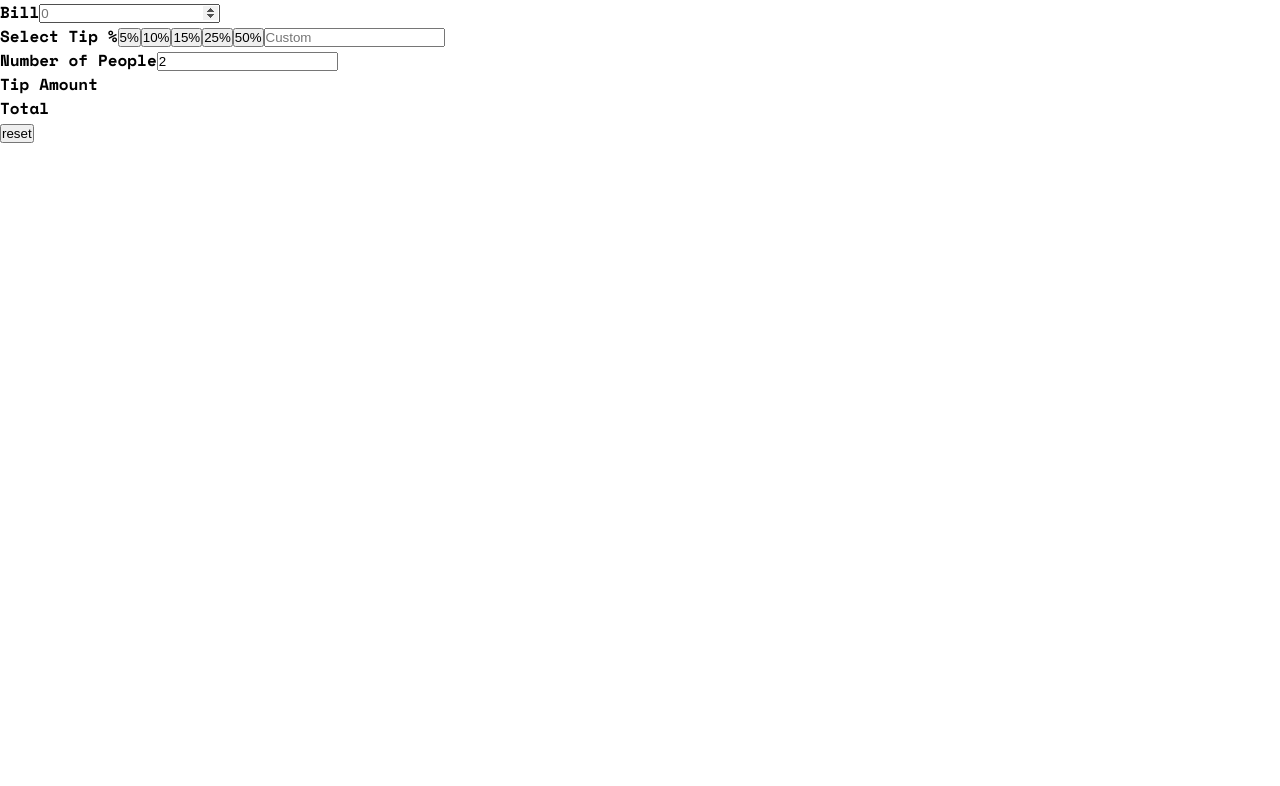
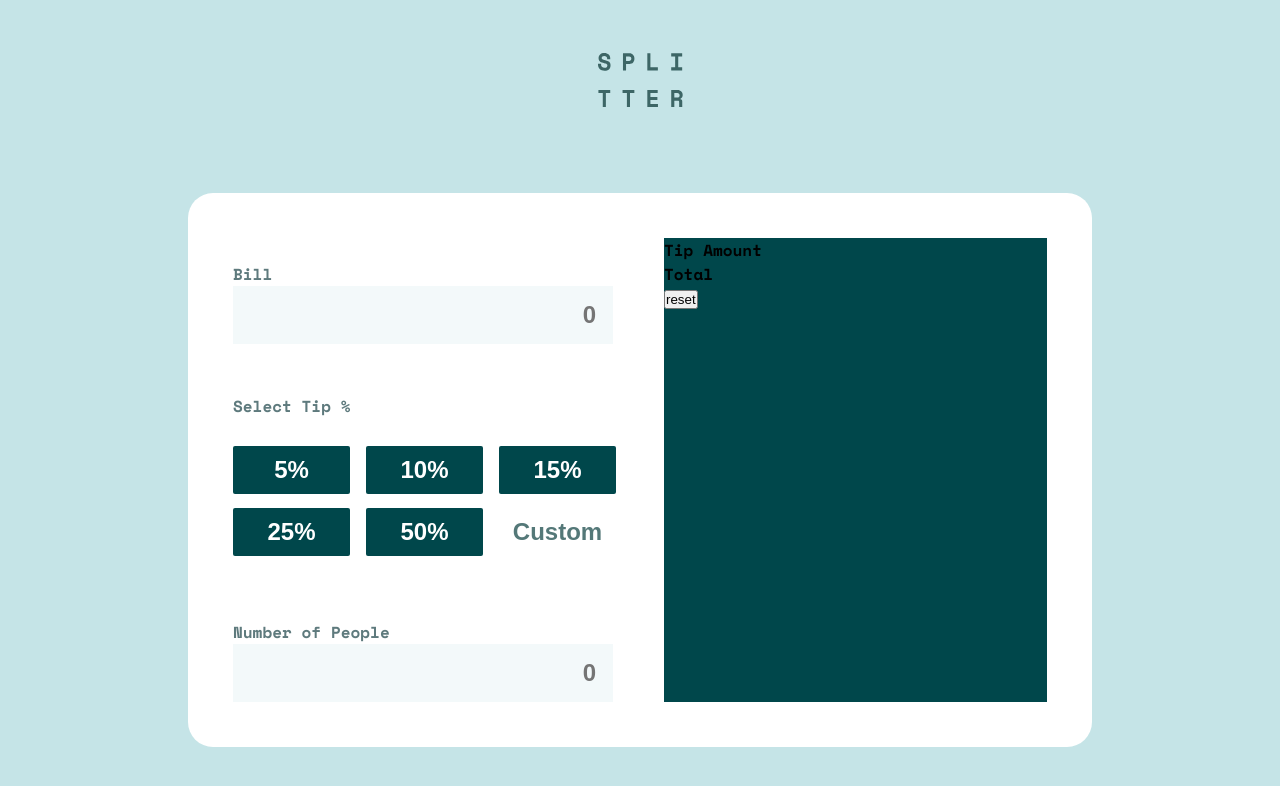
Before and after one commit to Th0rnike/tip-calculator-typescript, a React (Vite) app: page / in a window 1280 px wide. Shown: the top 786 px of the page. Built offline with nearby package versions, Linux system fonts and the light colour scheme.

Commit message:
error effects are completed and input css is ready. next step - results css

```diff
--- a/src/App.css
+++ b/src/App.css
@@ -7,3 +7,130 @@ body{
     box-sizing: border-box;
     font-family: 'Space Mono', monospace;
 }
+
+.App{
+    background-color: var(--background-color);
+    width: 100vw;
+    height: 100vh;
+    display: flex;
+    flex-direction: column;
+    justify-content: center;
+    align-items: center;
+}
+
+.image{
+    width: 85px;
+    height: 55px;
+    margin-bottom: 85px;
+}
+
+.container{
+    background-color: white;
+    display: grid;
+    grid-template-columns: 1fr 1fr;
+    padding: 45px;
+    border-radius: 25px;
+    max-width: 920px;
+    gap: 48px;
+}
+
+.results{
+    background-color: var(--button-color);
+}
+
+label{
+    color: var(--label-color);
+}
+
+.input-container{
+    display: flex;
+    flex-direction: column;
+    max-width: 380px;
+}
+
+.buttons-container{
+    display: grid;
+    grid-template-columns: repeat(3, 1fr);
+    grid-template-rows: repeat(3, 1fr);
+    row-gap: 14px;
+    column-gap: 16px;
+    margin: 40px 0;
+
+}
+
+.buttons-container span{
+    grid-column: span 3;
+    color: var(--label-color);
+    padding: 10px 0;
+}
+
+.buttons-container button,
+.button{
+    width: 117px;
+    border-radius: 2px;
+    font-size: 24px;
+    border: none;
+    font-weight: 700;
+    background-color: var(--button-color);
+    color: white;
+}
+
+.button{
+    background-color: white;
+    color: var(--button-color);
+    padding: 10px 0;
+    text-align: center;
+}
+
+.button:focus{
+    box-shadow: 0 0 0 2px var(--results-lightgreen-color);
+}
+
+.button::placeholder{
+    color: var(--custom-color);
+}
+
+input{
+    outline: none;
+    border: none;
+    text-align: right;
+    background-color: var(--input-background-color);
+    font-weight: 700;
+    color: var(--button-color);
+}
+
+.input-container input{
+    font-size: 24px;
+    padding: 15px 17px;
+}
+
+[data-value="invicible"]{
+    color: white;
+    text-align: right;
+}
+
+[data-value="error"]{
+    color: var(--error-color);
+    text-align: right;
+}
+
+[data-borderBill="error"]{
+    border: 1px solid var(--error-color);
+}
+
+[data-borderPeople="error"]{
+    border: 1px solid var(--error-color);
+}
+
+.shake{
+    animation: shake 0.4s ease-in;
+    box-shadow: 0 0 1px 4px var(--results-lightgreen-color);
+}
+
+@keyframes shake{
+    0% { transform: translateX(-5px); }
+    25% { transform: translateX(5px); }
+    50% { transform: translateX(-5px); }
+    75% { transform: translateX(5px); }
+    100% { transform: translateX(0); }
+}
--- a/src/App.tsx
+++ b/src/App.tsx
@@ -1,13 +1,14 @@
-import { useState } from "react";
+import { useEffect, useState } from "react";
 import "./App.css";
-// import logo from "./assets/logo.svg";
+import logo from "./assets/logo.svg";
 
 function App() {
   const [bill, setBill] = useState<number>(0);
-  const [people, setPeople] = useState<number>(2);
+  const [people, setPeople] = useState<number>(0);
   const [tip, setTip] = useState<number>(0);
   const [customValue, setCustomValue] = useState<number>(0);
   const [billError, setBillError] = useState<boolean>(false);
+  const [customError, setCustomError] = useState<boolean>(false);
   const [peopleError, setPeopleError] = useState<boolean>(false);
 
   const chooseTipValue = customValue !== 0 ? customValue : tip;
@@ -35,36 +36,77 @@ function App() {
     setCustomValue(val);
   };
 
-  const handleErrorKeys: React.KeyboardEventHandler<HTMLInputElement> = (e) => {
+  const errorForBill: React.KeyboardEventHandler = (e) => {
     if (e.key >= "a" && e.key <= "z") {
       e.preventDefault();
       setBillError(true);
+      setTimeout(() => setBillError(false), 400);
     }
     if (e.key >= "!" && e.key <= ")") {
       e.preventDefault();
       setBillError(true);
+      setTimeout(() => setBillError(false), 400);
     }
     if (e.key === "-" || e.key === "+") {
       e.preventDefault();
       setBillError(true);
+      setTimeout(() => setBillError(false), 400);
     }
   };
 
   const handleKeyDown: React.KeyboardEventHandler<HTMLInputElement> = (e) => {
     if (e.key === ".") {
       e.preventDefault();
+      setPeopleError(true);
+      setTimeout(() => {
+        setPeopleError(false);
+      }, 400);
     }
     if (e.key >= "a" && e.key <= "z") {
       e.preventDefault();
       setPeopleError(true);
+      setTimeout(() => {
+        setPeopleError(false);
+      }, 400);
     }
     if (e.key >= "!" && e.key <= ")") {
       e.preventDefault();
       setPeopleError(true);
+      setTimeout(() => {
+        setPeopleError(false);
+      }, 400);
     }
     if (e.key === "-" || e.key === "+") {
       e.preventDefault();
       setPeopleError(true);
+      setTimeout(() => {
+        setPeopleError(false);
+      }, 400);
+    }
+  };
+
+  const handleCustomError: React.KeyboardEventHandler<HTMLInputElement> = (
+    e
+  ) => {
+    if (e.key === ".") {
+      e.preventDefault();
+      setCustomError(true);
+      setTimeout(() => setCustomError(false), 1000);
+    }
+    if (e.key >= "a" && e.key <= "z") {
+      e.preventDefault();
+      setCustomError(true);
+      setTimeout(() => setCustomError(false), 1000);
+    }
+    if (e.key >= "!" && e.key <= ")") {
+      e.preventDefault();
+      setCustomError(true);
+      setTimeout(() => setCustomError(false), 1000);
+    }
+    if (e.key === "-" || e.key === "+") {
+      e.preventDefault();
+      setCustomError(true);
+      setTimeout(() => setCustomError(false), 1000);
     }
   };
 
@@ -74,23 +116,31 @@ function App() {
     setTip(0);
   };
 
-  // console.log("render");
+  // useEffect
 
   return (
-    <div>
-      <div>
-        {billError ? <span className="error">Numbers Only</span> : ""}
+    <div className="App">
+      <img className="image" src={logo} alt="" />
+      <div className="container">
+        <div className="input-div">
+          <div className="input-container">
+            {
+              <span data-value={billError ? "error" : "invicible"}>
+                Numbers Only
+              </span>
+            }
             <label htmlFor="bill">Bill</label>
             <input
+              data-borderBill={billError ? "error" : "invicible"}
               type="number"
               id="bill"
               placeholder="0"
-          onKeyDown={handleErrorKeys}
+              onKeyDown={errorForBill}
               onChange={(e) => setBill(e.target.valueAsNumber)}
               value={bill ? bill : ""}
             />
           </div>
-      <div>
+          <div className="buttons-container">
             <span>Select Tip %</span>
             {tipsArray.map((t) => (
               <button key={crypto.randomUUID()} onClick={updateTip}>
@@ -98,18 +148,21 @@ function App() {
               </button>
             ))}
             <input
-          className="button"
+              className={customError ? "button shake" : "button"}
               type="number"
               placeholder="Custom"
               onChange={customTip}
-          onKeyDown={handleKeyDown}
+              onKeyDown={handleCustomError}
               value={customValue ? customValue : ""}
             />
           </div>
-      <div>
-        {peopleError ? <span className="error">Numbers Only</span> : ""}
+          <div className="input-container">
+            <span data-value={peopleError ? "error" : "invicible"}>
+              Numbers Only
+            </span>
             <label htmlFor="people">Number of People</label>
             <input
+              data-borderPeople={peopleError ? "error" : "invicible"}
               type="number"
               placeholder="0"
               onChange={updatePeople}
@@ -117,9 +170,15 @@ function App() {
               value={people ? people : ""}
             />
           </div>
-      <div>Tip Amount {bill && chooseTipValue && people ? tipValue : ""}</div>
+        </div>
+        <div className="results">
+          <div>
+            Tip Amount {bill && chooseTipValue && people ? tipValue : ""}
+          </div>
           <div>Total {bill && people ? totalPrice : ""}</div>
           <button onClick={reset}>reset</button>
+        </div>
+      </div>
     </div>
   );
 }
--- a/src/index.css
+++ b/src/index.css
@@ -7,4 +7,17 @@
     --empty-button-color: rgba(13, 104, 109, 1);
     --hover-color: rgba(159, 232, 223, 1);
     --error-color: rgba(225, 116, 87, 1);
+    --custom-color: rgba(84, 120, 120, 1);
 }
+
+/* Chrome, Safari, Edge, Opera */
+input::-webkit-outer-spin-button,
+input::-webkit-inner-spin-button {
+  -webkit-appearance: none;
+  margin: 0;
+}
+
+/* Firefox */
+input[type=number] {
+  -moz-appearance: textfield;
+}
```
Lines whose indentation alone changed are shown as unchanged.
